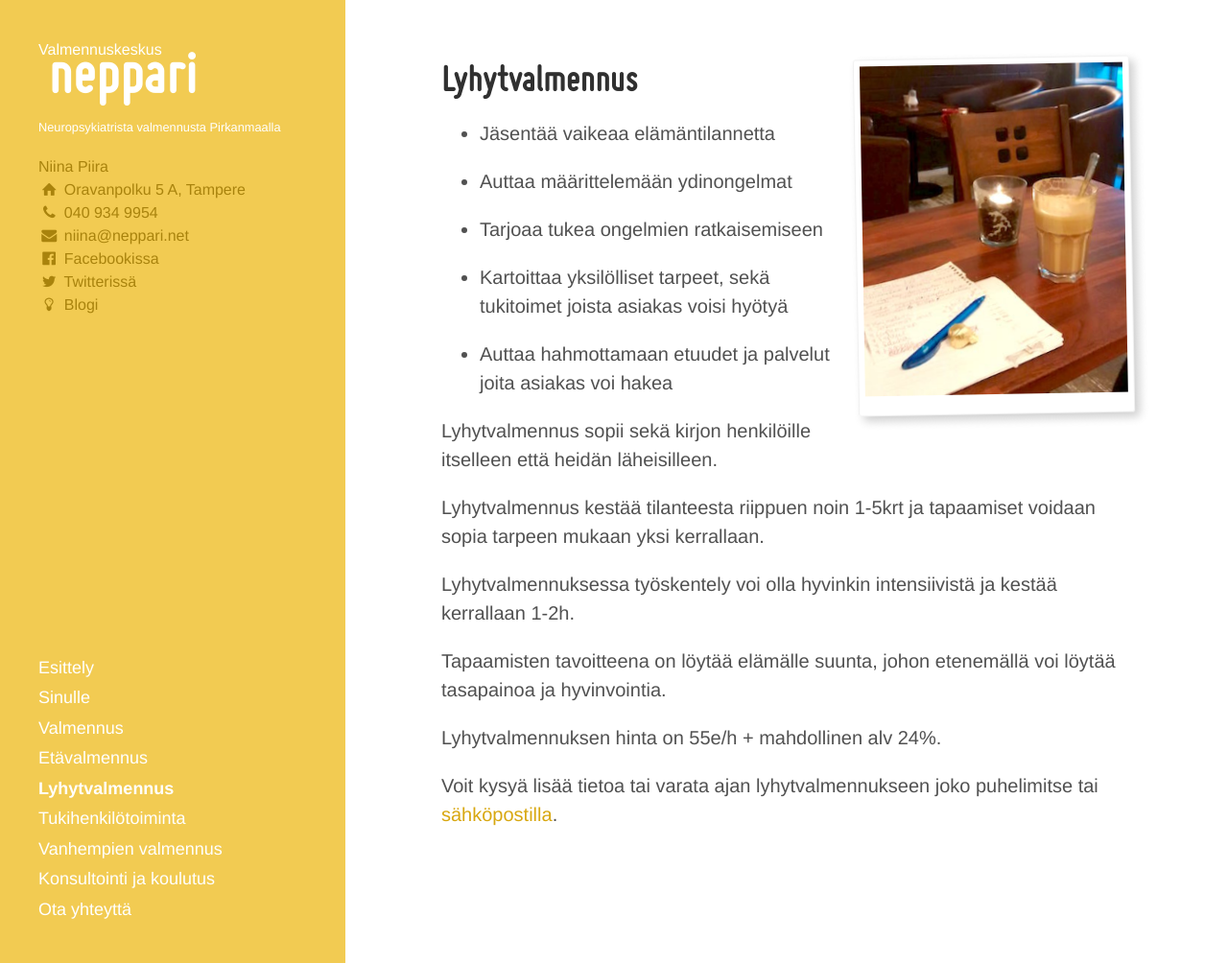
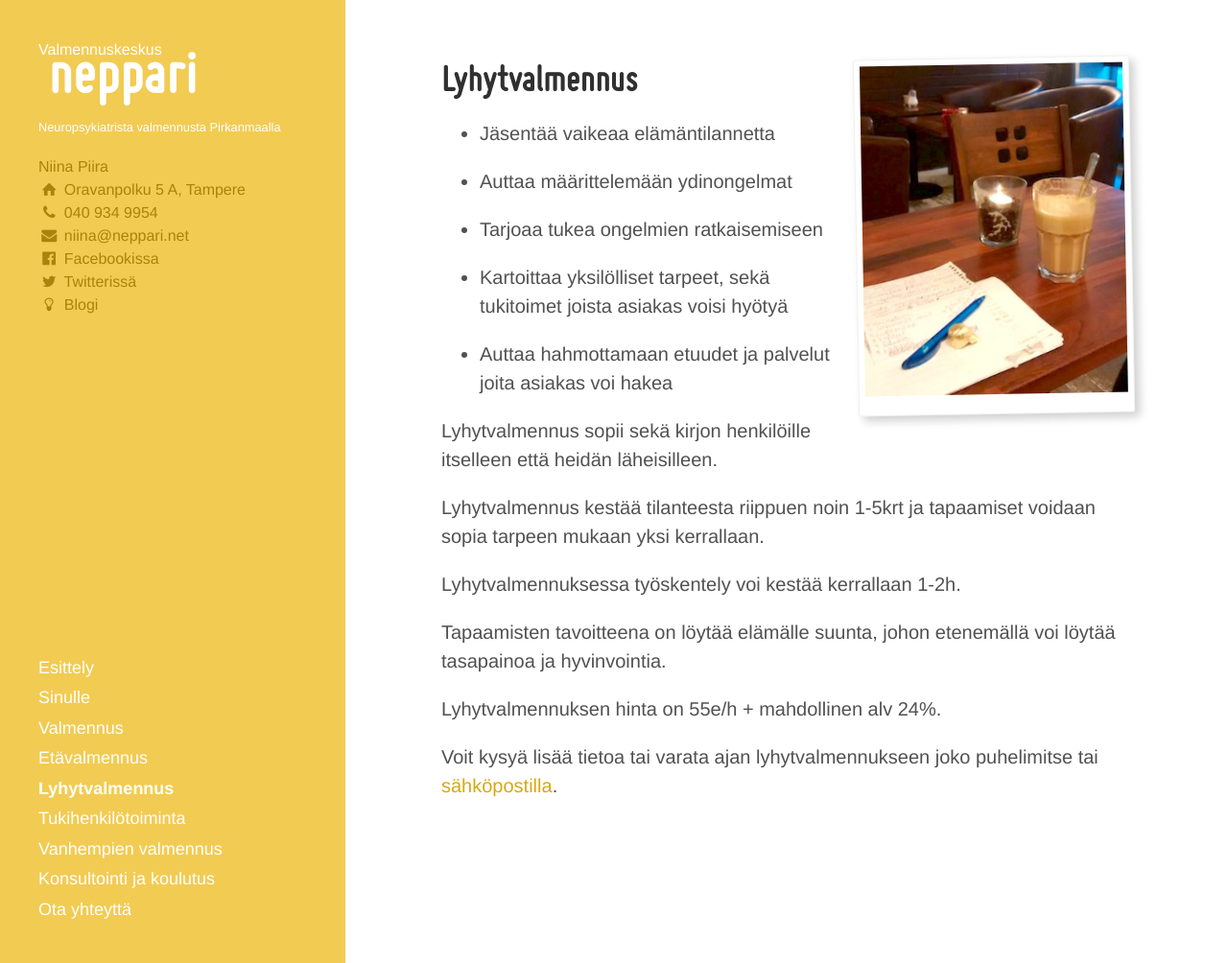
Before and after one commit to niinapiira/neppari.net, a Jekyll site: the page built from lyhytvalmennus.md, in a window 1280 px wide and 1004 px high. Shown: the whole window at 96% size. Built offline with Jekyll 4.4.1, drawn with Linux system fonts in a browser that asks for light colours.

Commit message:
Updated lyhytvalmennus.md

```diff
--- a/lyhytvalmennus.md
+++ b/lyhytvalmennus.md
@@ -30,7 +30,7 @@ Lyhytvalmennus sopii sekä kirjon henkilöille itselleen että heidän läheisil
 
 Lyhytvalmennus kestää tilanteesta riippuen noin 1-5krt ja tapaamiset voidaan sopia tarpeen mukaan yksi kerrallaan.
 
-Lyhytvalmennuksessa työskentely voi olla hyvinkin intensiivistä ja kestää kerrallaan 1-2h.
+Lyhytvalmennuksessa työskentely voi kestää kerrallaan 1-2h.
 
 Tapaamisten tavoitteena on löytää elämälle suunta, johon etenemällä voi löytää tasapainoa ja hyvinvointia.
 
```
